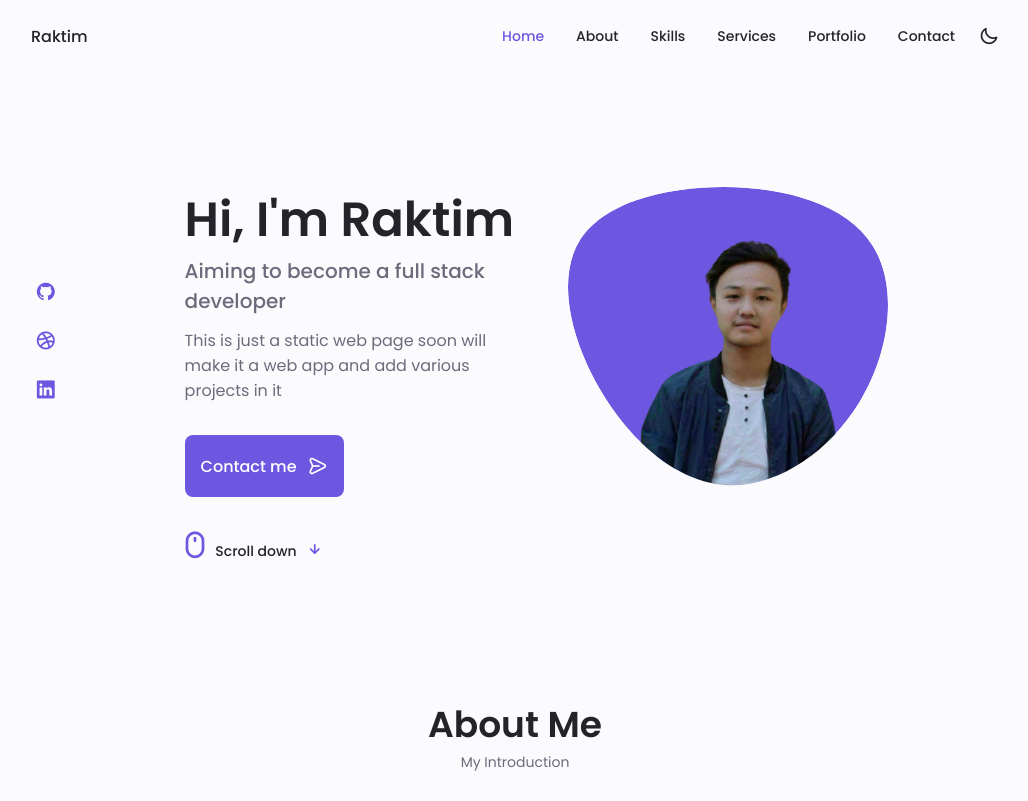
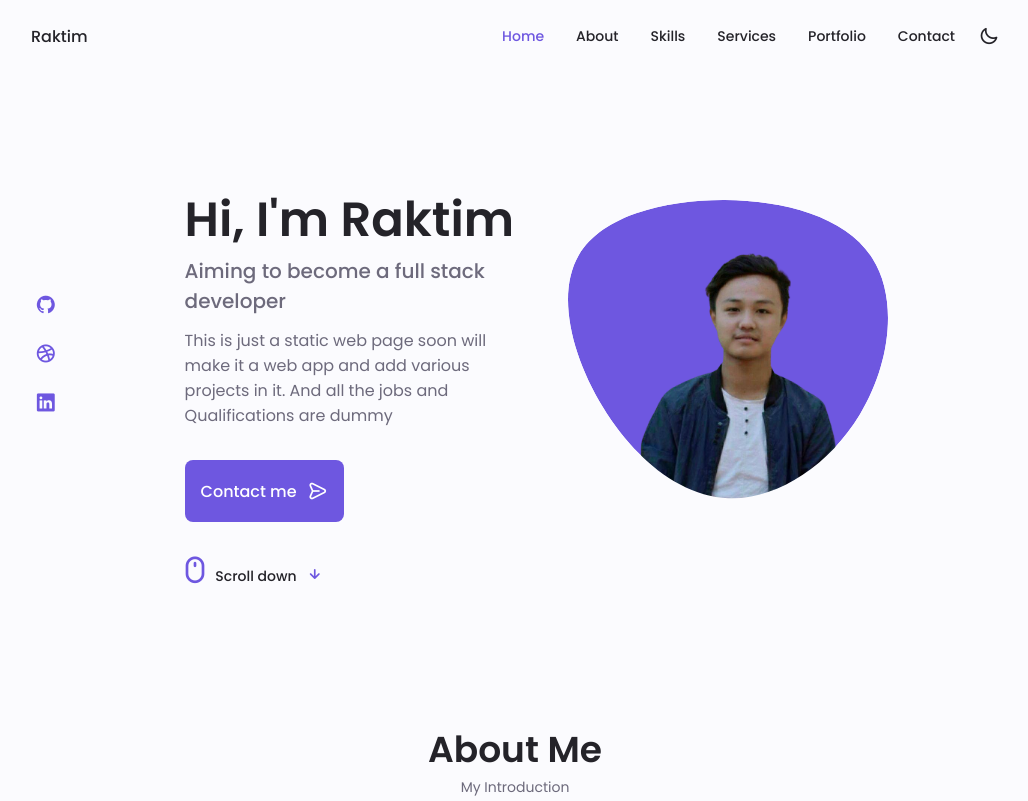
Before and after one commit to Raktim9595/Portfolio, a plain HTML site: page index.html in a window 1280 px wide. Shown: the top 801 px of the page, without its empty margins (125-1153 px from the left). Drawn offline with nearby package versions, Linux system fonts and the light colour scheme.

Commit message:
third commit

```diff
--- a/index.html
+++ b/index.html
@@ -103,7 +103,7 @@
                         <div class="home__data">
                             <h1 class="home__title">Hi, I'm Raktim</h1>
                             <h3 class="home__subtitle">Aiming to become a full stack developer</h3>
-                            <p class="home__description">This is just a static web page soon will make it a web app and add various projects in it</p>
+                            <p class="home__description">This is just a static web page soon will make it a web app and add various projects in it. And all the jobs and Qualifications are dummy </p>
                             <div class="d-flex justify-start">
                                 <a href="#contact" class="button button--flex d-flex align-center">
                                     Contact me <i class="uil uil-message button__icon"></i>
```
